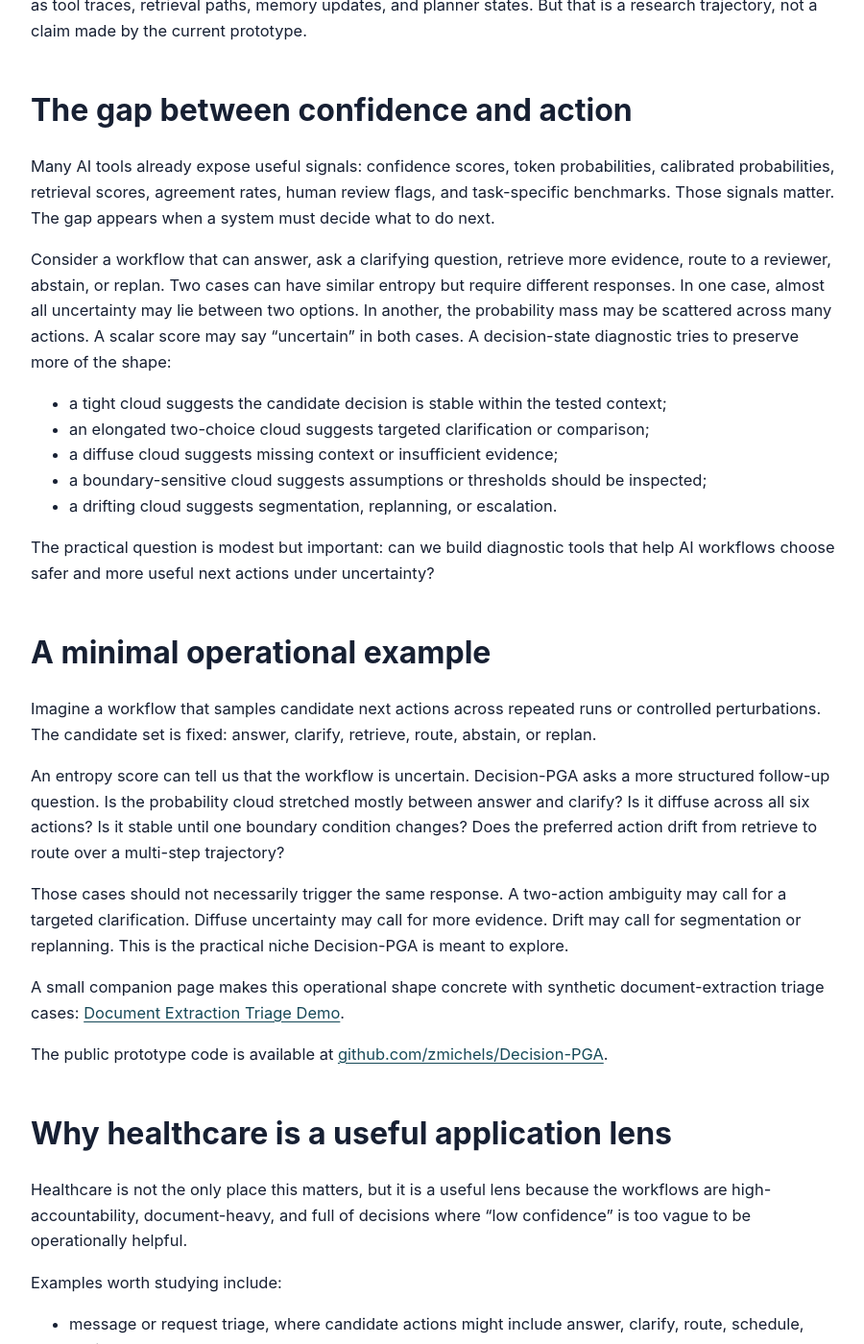
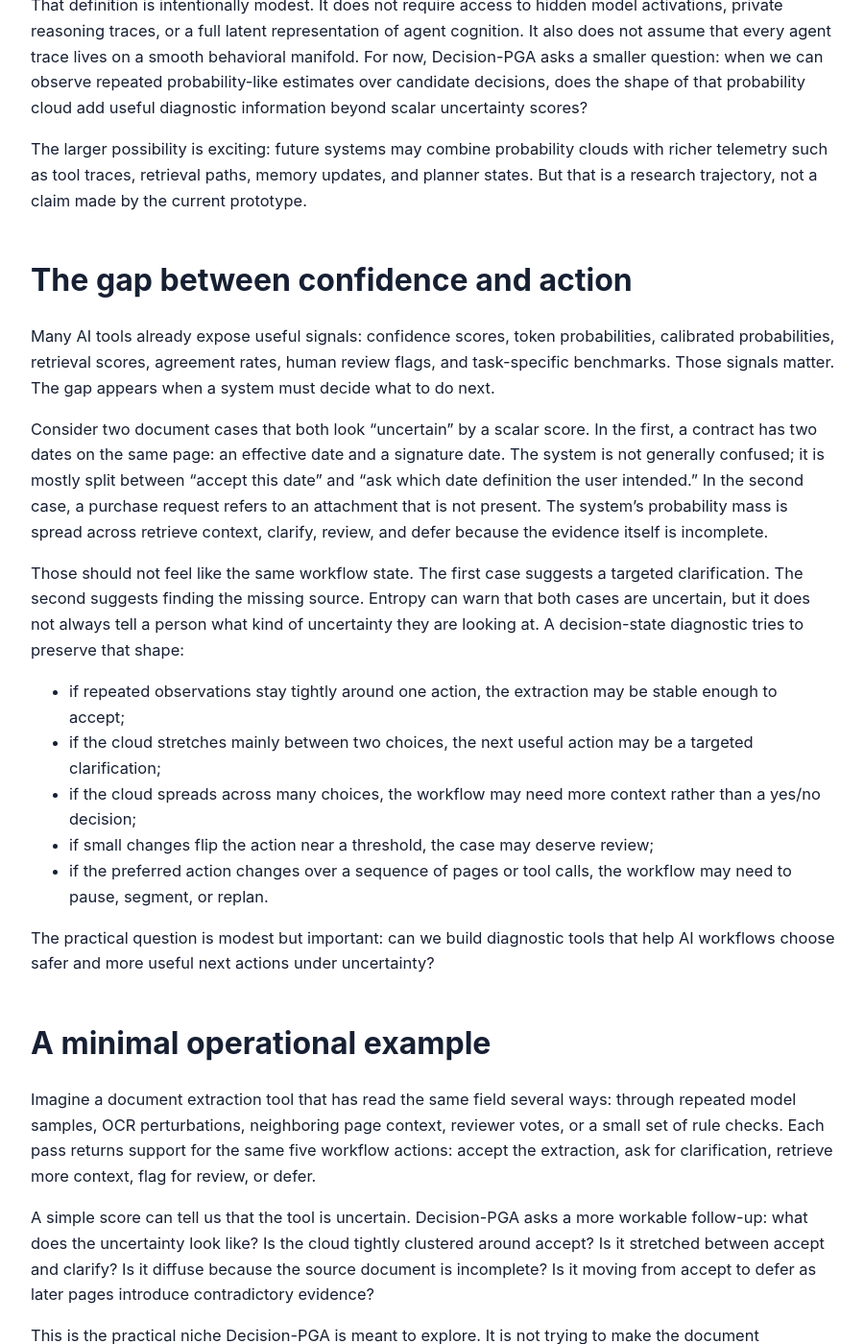
Before and after one commit to zmichels/decision-pga-pages, a Jekyll site: the page built from article.md, in a window 1280 px wide and 1400 px high, scrolled down 2005 px. Shown: the whole window at 96% size, without its empty margins (188-1088 px from the left). Built offline with Jekyll 4.4.1, drawn with Linux system fonts in a browser that asks for light colours; some of the changed text lies outside the part shown.

Commit message:
Ground article examples in document workflows

```diff
--- a/article.md
+++ b/article.md
@@ -15,16 +15,18 @@ permalink: /article/
 ## A Prototype Vocabulary for Uncertainty Shape in Agentic AI Workflows
 
 AI systems are moving from one-shot answer generation toward workflow
-participation. They retrieve evidence, extract data, route tasks, call tools,
-compare options, and recommend next actions. That shift changes the uncertainty
-problem. It is no longer enough to ask whether a model is confident in a final
-answer. A workflow often needs to know what kind of decision state the system is
-in before it acts.
+participation. They read documents, retrieve evidence, extract fields, route
+requests, call tools, compare options, and recommend next actions. A person may
+experience that as a very ordinary queue: invoices waiting for review, contract
+dates to extract, messages to triage, or policy questions that need the right
+source. The uncertainty problem changes when an AI system is not merely writing
+an answer, but helping decide what should happen next in that queue.
 
-Is the next action stable enough to proceed? Is the uncertainty concentrated
-between two plausible choices? Is it scattered across many alternatives? Is the
-system sensitive to a small boundary change? Has the decision state drifted over
-a multi-step trajectory?
+In that setting, "low confidence" is too blunt. A workflow needs more practical
+questions. Is the extracted due date stable enough to accept? Is the system
+mostly torn between two plausible contract dates? Is it uncertain because the
+attachment it needs is missing? Did a threshold rule flip the recommended
+action? Did later pages in a packet contradict earlier pages?
 
 Decision-PGA is a deliberately narrow prototype method for studying those
 questions. In its current form, it analyzes clouds of categorical probability
@@ -61,8 +63,13 @@ describe a medical device or clinical decision support product.
 The phrase "decision-state" can easily become too large. In this article, I use
 it in a deliberately narrow and observable sense: a decision-state is a
 probability-like distribution over an explicit set of candidate decisions in a
-specified task context. Those candidate decisions might be actions, labels,
-extracted values, evidence clusters, review outcomes, or routing choices.
+specified task context.
+
+For example, suppose a document workflow is looking at an invoice due date. The
+candidate decisions might be: accept the extracted value, ask the user which
+date they mean, retrieve another attachment, flag the case for review, or defer
+until the packet is re-read. A decision-state is not the whole mind of the
+model. It is the observed pattern of support across those specific options.
 
 That definition is intentionally modest. It does not require access to hidden
 model activations, private reasoning traces, or a full latent representation of
@@ -84,20 +91,30 @@ probabilities, calibrated probabilities, retrieval scores, agreement rates,
 human review flags, and task-specific benchmarks. Those signals matter. The gap
 appears when a system must decide what to do next.
 
-Consider a workflow that can answer, ask a clarifying question, retrieve more
-evidence, route to a reviewer, abstain, or replan. Two cases can have similar
-entropy but require different responses. In one case, almost all uncertainty may
-lie between two options. In another, the probability mass may be scattered
-across many actions. A scalar score may say "uncertain" in both cases. A
-decision-state diagnostic tries to preserve more of the shape:
+Consider two document cases that both look "uncertain" by a scalar score. In
+the first, a contract has two dates on the same page: an effective date and a
+signature date. The system is not generally confused; it is mostly split between
+"accept this date" and "ask which date definition the user intended." In the
+second case, a purchase request refers to an attachment that is not present. The
+system's probability mass is spread across retrieve context, clarify, review,
+and defer because the evidence itself is incomplete.
 
-- a tight cloud suggests the candidate decision is stable within the tested
-  context;
-- an elongated two-choice cloud suggests targeted clarification or comparison;
-- a diffuse cloud suggests missing context or insufficient evidence;
-- a boundary-sensitive cloud suggests assumptions or thresholds should be
-  inspected;
-- a drifting cloud suggests segmentation, replanning, or escalation.
+Those should not feel like the same workflow state. The first case suggests a
+targeted clarification. The second suggests finding the missing source. Entropy
+can warn that both cases are uncertain, but it does not always tell a person
+what kind of uncertainty they are looking at. A decision-state diagnostic tries
+to preserve that shape:
+
+- if repeated observations stay tightly around one action, the extraction may be
+  stable enough to accept;
+- if the cloud stretches mainly between two choices, the next useful action may
+  be a targeted clarification;
+- if the cloud spreads across many choices, the workflow may need more context
+  rather than a yes/no decision;
+- if small changes flip the action near a threshold, the case may deserve
+  review;
+- if the preferred action changes over a sequence of pages or tool calls, the
+  workflow may need to pause, segment, or replan.
 
 The practical question is modest but important: can we build diagnostic tools
 that help AI workflows choose safer and more useful next actions under
@@ -105,20 +122,22 @@ uncertainty?
 
 ## A minimal operational example
 
-Imagine a workflow that samples candidate next actions across repeated runs or
-controlled perturbations. The candidate set is fixed: answer, clarify, retrieve,
-route, abstain, or replan.
+Imagine a document extraction tool that has read the same field several ways:
+through repeated model samples, OCR perturbations, neighboring page context,
+reviewer votes, or a small set of rule checks. Each pass returns support for the
+same five workflow actions: accept the extraction, ask for clarification,
+retrieve more context, flag for review, or defer.
 
-An entropy score can tell us that the workflow is uncertain. Decision-PGA asks a
-more structured follow-up question. Is the probability cloud stretched mostly
-between answer and clarify? Is it diffuse across all six actions? Is it stable
-until one boundary condition changes? Does the preferred action drift from
-retrieve to route over a multi-step trajectory?
+A simple score can tell us that the tool is uncertain. Decision-PGA asks a more
+workable follow-up: what does the uncertainty look like? Is the cloud tightly
+clustered around accept? Is it stretched between accept and clarify? Is it
+diffuse because the source document is incomplete? Is it moving from accept to
+defer as later pages introduce contradictory evidence?
 
-Those cases should not necessarily trigger the same response. A two-action
-ambiguity may call for a targeted clarification. Diffuse uncertainty may call
-for more evidence. Drift may call for segmentation or replanning. This is the
-practical niche Decision-PGA is meant to explore.
+This is the practical niche Decision-PGA is meant to explore. It is not trying
+to make the document extraction decision by itself. It is trying to help a
+workflow choose a better next step when a human would otherwise only see
+"confidence: low."
 
 A small companion page makes this operational shape concrete with synthetic
 document-extraction triage cases:
@@ -191,11 +210,11 @@ That produces a compact diagnostic contract:
 
 | State | Possible workflow interpretation |
 | --- | --- |
-| Stable | Proceed if the task is in scope and other checks pass. |
-| Binary ambiguity | Ask a targeted question or compare top candidates. |
-| Diffuse uncertainty | Gather evidence or broaden context. |
-| Boundary sensitive | Inspect assumptions, thresholds, or constraints. |
-| Regime shift | Segment the task, replan, or escalate. |
+| Stable | The same due date, route, or action keeps winning; proceed if the task is in scope and other checks pass. |
+| Binary ambiguity | The workflow is mostly torn between two options, such as two plausible dates; ask a targeted question or compare top candidates. |
+| Diffuse uncertainty | No action clearly explains the case; gather evidence, retrieve a missing attachment, or broaden context. |
+| Boundary sensitive | A small change flips the action near a threshold; inspect assumptions, thresholds, or constraints. |
+| Regime shift | Later evidence changes the preferred action; segment the task, replan, or escalate. |
 
 This contract is intentionally small. It is meant to be usable by software
 systems, not just by notebooks. A local command-line tool, report generator, or
@@ -238,28 +257,33 @@ others.
 ### Tool and action selection
 
 Agentic systems frequently choose among tools, routes, or next actions. A
-diagnostic could distinguish stable tool choice from two-tool ambiguity or
-diffuse uncertainty across the action set.
+support agent might decide whether to answer directly, search a knowledge base,
+open a ticket, or route to a specialist. A diagnostic could distinguish a stable
+tool choice from a two-tool ambiguity or diffuse uncertainty across the action
+set.
 
 ### Retrieval and evidence conflict
 
 Retrieval systems can surface sources that are relevant but not mutually
-consistent. A diagnostic over candidate evidence clusters or answer decisions
-could help decide whether to answer, retrieve more, cite uncertainty, or route
-to review.
+consistent. In a policy question, one source may look current while another
+contains an exception. A diagnostic over candidate evidence clusters or answer
+decisions could help decide whether to answer, retrieve more, cite uncertainty,
+or route to review.
 
 ### Document extraction
 
 Extraction systems often face ambiguous spans, conflicting values, incomplete
 tables, or uncertain entity associations. A decision-state diagnostic could
-separate a stable extracted value from a two-value dispute or a diffuse
-source-association problem.
+separate a stable extracted value from a two-value dispute, a missing-document
+problem, or a table-row association problem.
 
 ### Multi-step workflow monitoring
 
 An agent may begin with one plan, gather new evidence, and gradually move into a
-different decision regime. Sliding-window diagnostics could help identify when a
-trajectory should be segmented, replanned, or escalated.
+different decision regime. A case may begin as "accept this extraction" and end
+as "defer, because a later page contradicts the earlier value." Sliding-window
+diagnostics could help identify when a trajectory should be segmented,
+replanned, or escalated.
 
 ## What must be proven next
 
```
Also changed, not shown: 1 other file.
